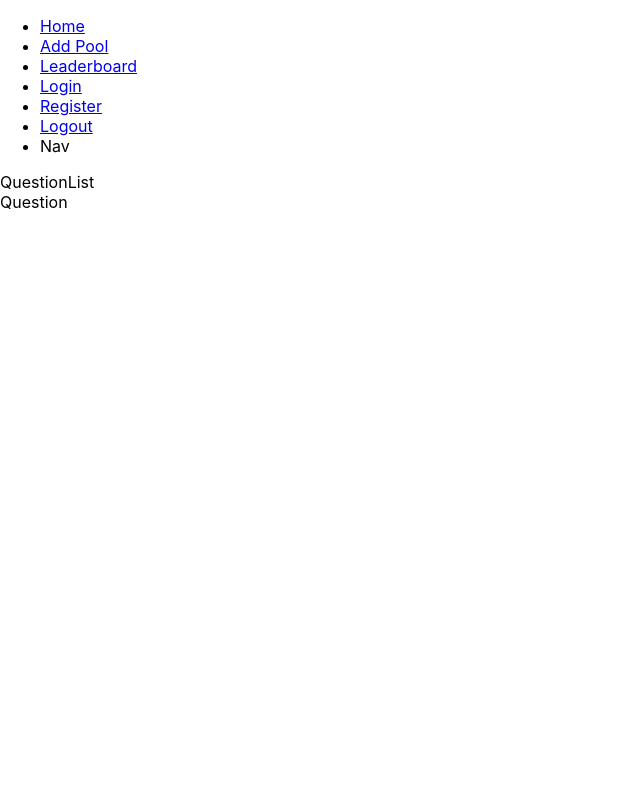
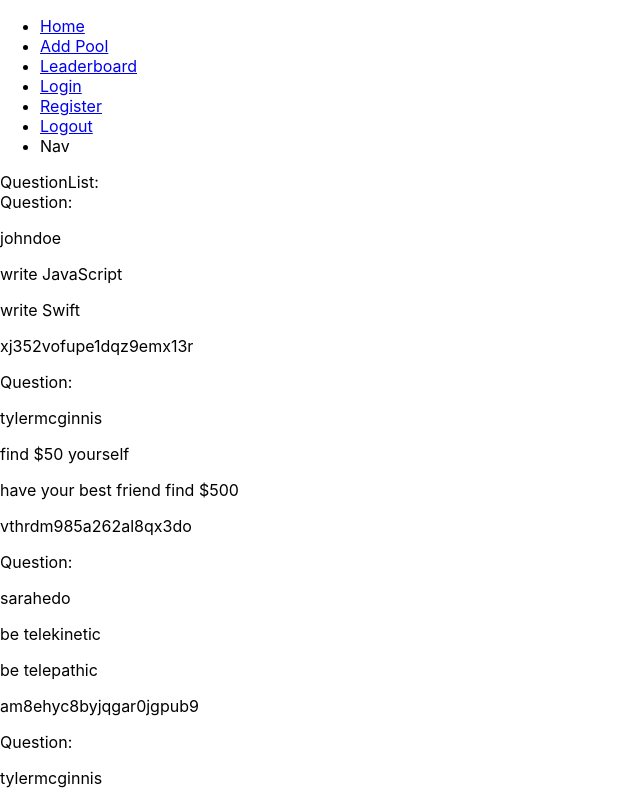
Before and after one commit to denisbalazic/would-you-rather, a React (Create React App) app: page / in a window 1280 px wide. Shown: the top 800 px of the page, without its empty margins (0-640 px from the left). Built offline with nearby package versions, Linux system fonts and the light colour scheme.

Commit message:
feat: Connect QuestionsList component to Redux store
Connect QuestionList component to Redux store's questions and
authedUser objects. Pass questions props to Question component.
Render question props in Question component.

```diff
--- a/src/components/Question.js
+++ b/src/components/Question.js
@@ -2,6 +2,15 @@ import React, { Component } from "react";
 
 export default class Question extends Component {
   render() {
-    return <div>Question</div>;
+    const { id, author, optionOne, optionTwo } = this.props.question;
+    return (
+      <div>
+        Question:
+        <p>{author}</p>
+        <p>{optionOne.text}</p>
+        <p>{optionTwo.text}</p>
+        <p>{id}</p>
+      </div>
+    );
   }
 }
--- a/src/components/QuestionList.js
+++ b/src/components/QuestionList.js
@@ -1,13 +1,26 @@
 import React, { Component } from "react";
+import { connect } from "react-redux";
 import Question from "./Question";
 
-export default class QuestionList extends Component {
+class QuestionList extends Component {
   render() {
+    const { questions, authedUser } = this.props;
     return (
       <div>
-        QuestionList
-        <Question />
+        QuestionList:
+        {questions.map((question) => (
+          <Question key={question.id} question={question} />
+        ))}
       </div>
     );
   }
 }
+
+function mapStateToProps({ questions, authedUser }) {
+  return {
+    questions: Object.values(questions).sort((a, b) => b.timestamp - a.timestamp),
+    authedUser,
+  };
+}
+
+export default connect(mapStateToProps)(QuestionList);
```
